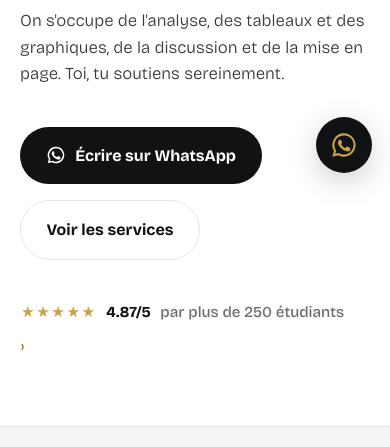
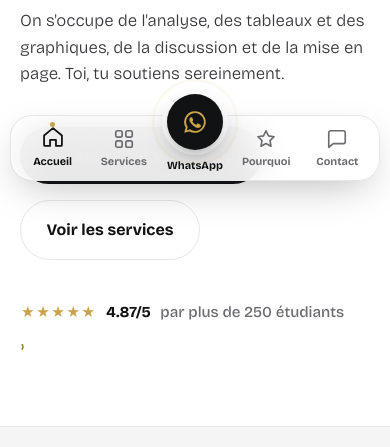
Before and after one commit to pfestats-maker/pfestats, a plain HTML site: page index.html in a window 390 px wide. Shown: the part 653-1100 px from the top of the page. Drawn offline with nearby package versions, Linux system fonts and the light colour scheme.

Commit message:
Update index.html

```diff
--- a/index.html
+++ b/index.html
@@ -227,7 +227,30 @@ footer .wrap{display:flex;justify-content:space-between;gap:1rem;flex-wrap:wrap}
 /* floating whatsapp on mobile */
 .fab{position:fixed;bottom:18px;inset-inline-end:18px;width:56px;height:56px;border-radius:50%;background:var(--ink);color:var(--gold);display:none;place-items:center;z-index:30;box-shadow:0 8px 30px rgba(0,0,0,.18)}
 .fab svg{width:28px;height:28px}
-@media (max-width:760px){.fab{display:grid}}
+/* mobile bottom navigation */
+section[id]{scroll-margin-top:76px}
+.mnav{display:none}
+@media (max-width:760px){
+  body{padding-bottom:calc(84px + env(safe-area-inset-bottom))}
+  .mnav{display:grid;grid-template-columns:repeat(5,1fr);align-items:end;position:fixed;z-index:40;left:10px;right:10px;bottom:calc(10px + env(safe-area-inset-bottom));height:66px;padding:0 6px;background:rgba(255,255,255,.9);backdrop-filter:blur(16px);-webkit-backdrop-filter:blur(16px);border:1px solid var(--line);border-radius:22px;box-shadow:0 14px 40px -14px rgba(17,18,20,.35);animation:mnavIn .7s 1s cubic-bezier(.2,.8,.2,1) both}
+  .mnav a{position:relative;display:flex;flex-direction:column;align-items:center;justify-content:center;gap:3px;height:66px;text-decoration:none;color:var(--steel);font-size:.68rem;font-weight:600;-webkit-tap-highlight-color:transparent;transition:color .25s}
+  .mnav a svg{width:22px;height:22px;transition:transform .3s cubic-bezier(.3,1.5,.5,1)}
+  .mnav a::before{content:"";position:absolute;top:6px;width:5px;height:5px;border-radius:50%;background:var(--gold);transform:scale(0);transition:transform .3s cubic-bezier(.3,1.6,.5,1)}
+  .mnav a.on{color:var(--ink)}
+  .mnav a.on svg{transform:translateY(-2px) scale(1.08)}
+  .mnav a.on::before{transform:scale(1)}
+  .mnav a:active svg{transform:scale(.88)}
+  .mnav .mnav-wa{height:auto;align-self:center;margin-top:-30px;color:var(--ink)}
+  .mnav .mnav-wa::before{display:none}
+  .mnav-wa .wa-ball{display:grid;place-items:center;width:56px;height:56px;border-radius:50%;background:var(--ink);color:var(--gold);box-shadow:0 10px 24px -8px rgba(17,18,20,.55),0 0 0 5px #fff;position:relative}
+  .mnav-wa .wa-ball::after{content:"";position:absolute;inset:-5px;border-radius:50%;border:2px solid var(--gold);opacity:0;animation:waPing 2.6s ease-out 2s infinite}
+  .mnav-wa .wa-ball svg{width:26px;height:26px}
+  .mnav-wa span:last-child{margin-top:4px}
+  .fab{display:none}
+}
+@keyframes mnavIn{from{transform:translateY(120%);opacity:0}to{transform:none;opacity:1}}
+@keyframes waPing{0%{transform:scale(.9);opacity:.8}100%{transform:scale(1.35);opacity:0}}
+@media (prefers-reduced-motion:reduce){.mnav,.mnav-wa .wa-ball::after{animation:none}}
 
 [data-ar]{transition:opacity .25s}
 body.switching [data-fr]{opacity:0}
@@ -379,7 +402,7 @@ html[lang="ar"] .stats-modal h3{letter-spacing:0}
 </header>
 
 <main>
-<section class="hero">
+<section class="hero" id="accueil">
   <div class="wrap hero-grid">
     <div>
       <h1 data-fr="Votre partenaire pour réussir votre PFE !" data-ar="شريكك باش تنجح في الـPFE متاعك!">Votre partenaire pour réussir votre PFE !</h1>
@@ -678,6 +701,29 @@ html[lang="ar"] .stats-modal h3{letter-spacing:0}
   <img class="sm-avatar" src="avatar.webp" alt="" width="400" height="540" loading="lazy">
 </dialog>
 
+<nav class="mnav" aria-label="Navigation">
+  <a href="#accueil" class="on" data-target="accueil">
+    <svg viewBox="0 0 24 24" fill="none" stroke="currentColor" stroke-width="1.8" stroke-linecap="round" stroke-linejoin="round" aria-hidden="true"><path d="M3 10.5 12 3l9 7.5V20a1 1 0 0 1-1 1h-5v-6h-6v6H4a1 1 0 0 1-1-1z"/></svg>
+    <span data-fr="Accueil" data-ar="الرئيسية">Accueil</span>
+  </a>
+  <a href="#services" data-target="services">
+    <svg viewBox="0 0 24 24" fill="none" stroke="currentColor" stroke-width="1.8" stroke-linecap="round" stroke-linejoin="round" aria-hidden="true"><rect x="3" y="3" width="7" height="7" rx="2"/><rect x="14" y="3" width="7" height="7" rx="2"/><rect x="3" y="14" width="7" height="7" rx="2"/><rect x="14" y="14" width="7" height="7" rx="2"/></svg>
+    <span data-fr="Services" data-ar="الخدمات">Services</span>
+  </a>
+  <a class="mnav-wa" href="https://wa.me/21627244266" target="_blank" rel="noopener">
+    <span class="wa-ball"><svg viewBox="0 0 24 24" fill="currentColor" aria-hidden="true"><path d="M12 2a10 10 0 0 0-8.6 15.1L2 22l5-1.3A10 10 0 1 0 12 2Zm0 18.2a8.2 8.2 0 0 1-4.2-1.2l-.3-.2-3 .8.8-2.9-.2-.3A8.2 8.2 0 1 1 12 20.2Zm4.5-6.1c-.2-.1-1.5-.7-1.7-.8-.2-.1-.4-.1-.6.1l-.8 1c-.1.2-.3.2-.5.1a6.7 6.7 0 0 1-3.3-2.9c-.3-.4.2-.4.7-1.3.1-.2 0-.3 0-.4l-.8-1.9c-.2-.5-.4-.4-.6-.4h-.5a1 1 0 0 0-.7.3 3 3 0 0 0-.9 2.2 5.2 5.2 0 0 0 1.1 2.7 11.8 11.8 0 0 0 4.5 4c1.7.7 2.3.8 3.2.6.5-.1 1.5-.6 1.7-1.2.2-.6.2-1.1.2-1.2-.1-.1-.3-.2-.5-.3Z"/></svg></span>
+    <span>WhatsApp</span>
+  </a>
+  <a href="#pourquoi" data-target="pourquoi">
+    <svg viewBox="0 0 24 24" fill="none" stroke="currentColor" stroke-width="1.8" stroke-linecap="round" stroke-linejoin="round" aria-hidden="true"><path d="m12 3 2.7 5.6 6.1.9-4.4 4.3 1 6.1L12 17l-5.4 2.9 1-6.1-4.4-4.3 6.1-.9z"/></svg>
+    <span data-fr="Pourquoi" data-ar="علاش احنا">Pourquoi</span>
+  </a>
+  <a href="#contact" data-target="contact">
+    <svg viewBox="0 0 24 24" fill="none" stroke="currentColor" stroke-width="1.8" stroke-linecap="round" stroke-linejoin="round" aria-hidden="true"><path d="M21 15a2 2 0 0 1-2 2H8l-5 4V5a2 2 0 0 1 2-2h14a2 2 0 0 1 2 2z"/></svg>
+    <span data-fr="Contact" data-ar="اتصل بينا">Contact</span>
+  </a>
+</nav>
+
 <a class="fab" href="https://wa.me/21627244266" target="_blank" rel="noopener" aria-label="WhatsApp">
   <svg viewBox="0 0 24 24" fill="currentColor" aria-hidden="true"><path d="M12 2a10 10 0 0 0-8.6 15.1L2 22l5-1.3A10 10 0 1 0 12 2Zm0 18.2a8.2 8.2 0 0 1-4.2-1.2l-.3-.2-3 .8.8-2.9-.2-.3A8.2 8.2 0 1 1 12 20.2Zm4.5-6.1c-.2-.1-1.5-.7-1.7-.8-.2-.1-.4-.1-.6.1l-.8 1c-.1.2-.3.2-.5.1a6.7 6.7 0 0 1-3.3-2.9c-.3-.4.2-.4.7-1.3.1-.2 0-.3 0-.4l-.8-1.9c-.2-.5-.4-.4-.6-.4h-.5a1 1 0 0 0-.7.3 3 3 0 0 0-.9 2.2 5.2 5.2 0 0 0 1.1 2.7 11.8 11.8 0 0 0 4.5 4c1.7.7 2.3.8 3.2.6.5-.1 1.5-.6 1.7-1.2.2-.6.2-1.1.2-1.2-.1-.1-.3-.2-.5-.3Z"/></svg>
 </a>
@@ -792,6 +838,17 @@ document.querySelectorAll('.svc-panel').forEach(c=>c.addEventListener('pointermo
   if(location.hash==='#chiffres-2026')setTimeout(open,900);
 })();
 
+// mobile bottom nav: highlight current section
+(function(){
+  const links=[...document.querySelectorAll('.mnav a[data-target]')];
+  const map={accueil:'accueil',services:'services',pourquoi:'pourquoi',etapes:'pourquoi',contact:'contact'};
+  const setOn=id=>links.forEach(a=>a.classList.toggle('on',a.dataset.target===id));
+  links.forEach(a=>a.addEventListener('click',()=>setOn(a.dataset.target)));
+  if(!('IntersectionObserver' in window))return;
+  const io=new IntersectionObserver(es=>es.forEach(e=>{if(e.isIntersecting)setOn(map[e.target.id])}),{rootMargin:'-45% 0px -50% 0px'});
+  Object.keys(map).forEach(id=>{const s=document.getElementById(id);if(s)io.observe(s)});
+})();
+
 // language toggle FR / AR
 const btn=document.getElementById('langBtn');
 function setLang(l){
```
